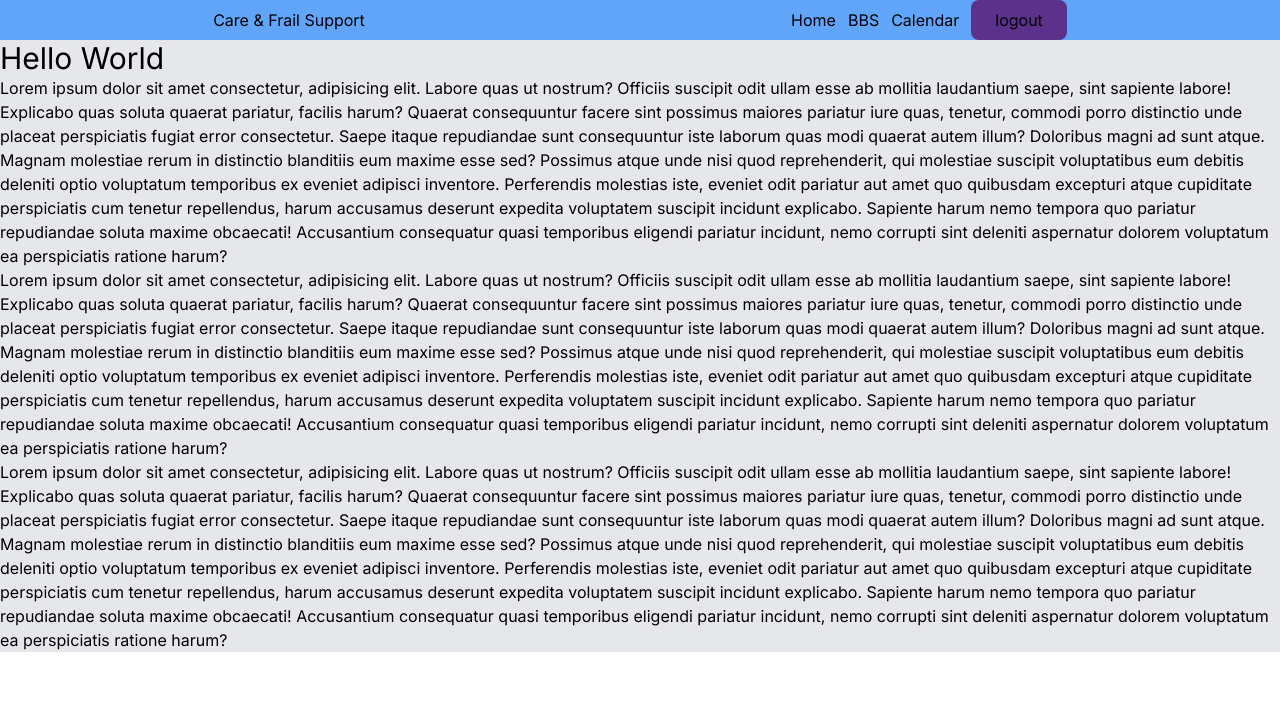
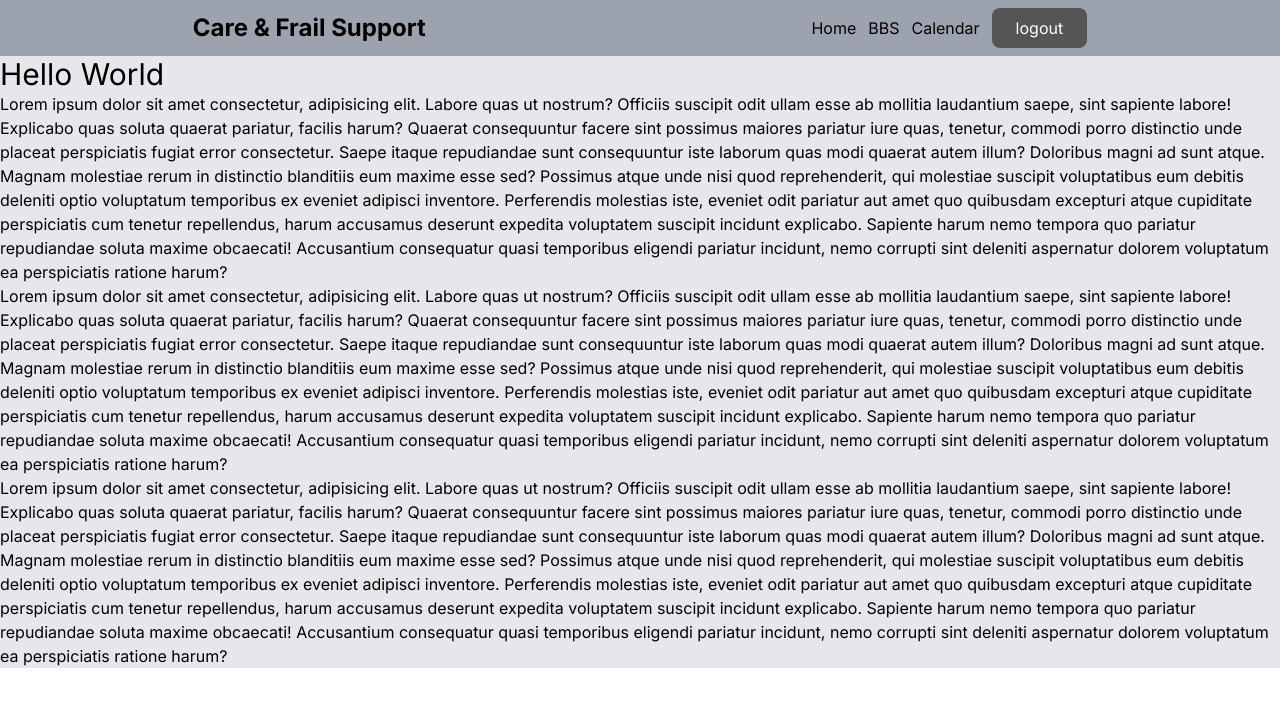
Before and after one commit to Takashi-Matsumura/vercel-mockup-test, a Next.js app: page / in a window 1280 px wide. Shown: the top 706 px of the page. Built offline with nearby package versions, Linux system fonts and the light colour scheme.

Commit message:
responsive navbar

```diff
--- a/package.json
+++ b/package.json
@@ -13,7 +13,6 @@
     "@fortawesome/free-solid-svg-icons": "^6.4.2",
     "@fortawesome/react-fontawesome": "^0.2.0",
     "@types/node": "20.5.0",
-    "@types/react": "18.2.20",
     "@types/react-dom": "18.2.7",
     "autoprefixer": "10.4.15",
     "eslint": "8.47.0",
@@ -24,5 +23,8 @@
     "react-dom": "18.2.0",
     "tailwindcss": "3.3.3",
     "typescript": "5.1.6"
+  },
+  "devDependencies": {
+    "@types/react": "^18.2.20"
   }
 }
--- a/src/app/_components/common/Navbar.tsx
+++ b/src/app/_components/common/Navbar.tsx
@@ -4,15 +4,15 @@ import React from "react";
 
 const Navbar = () => {
   return (
-    <header className="container mx-auto">
-      <div className="bg-blue-400 w-full fixed flex justify-around h-10 items-center">
-        <div>Care & Frail Support</div>
+    <header>
+      <div className="bg-gray-400 w-full fixed flex justify-around h-14 items-center">
+        <div className="text-2xl font-bold">Care & Frail Support</div>
         <div className="items-center space-x-3 hidden md:flex">
           <a href="#">Home</a>
           <a href="#">BBS</a>
           <a href="#">Calendar</a>
           <a href="#">
-            <button className="px-6 py-2 bg-theme rounded-lg hover:bg-purple-600 transition-all duration-300">
+            <button className="px-6 py-2 text-white bg-theme rounded-lg hover:bg-gray-800 tnpransition-all duration-300">
               logout
             </button>
           </a>
--- a/src/app/page.tsx
+++ b/src/app/page.tsx
@@ -3,9 +3,9 @@ import Navbar from "./_components/common/Navbar";
 
 export default function Home() {
   return (
-    <div className="container mx-auto">
+    <div>
       <Navbar />
-      <main className="bg-gray-200 container pt-10">
+      <main className="bg-gray-200 container pt-14">
         <h1 className="text-3xl">Hello World</h1>
         <p>
           Lorem ipsum dolor sit amet consectetur, adipisicing elit. Labore quas
--- a/tailwind.config.ts
+++ b/tailwind.config.ts
@@ -14,7 +14,7 @@ const config: Config = {
           "conic-gradient(from 180deg at 50% 50%, var(--tw-gradient-stops))",
       },
       colors: {
-        theme: "#5c318c",
+        theme: "#555555",
       },
     },
   },
```
Also changed, not shown: tsconfig.json (+17 -4 lines), 1 other file (tests, documents, lock files or other folders).
